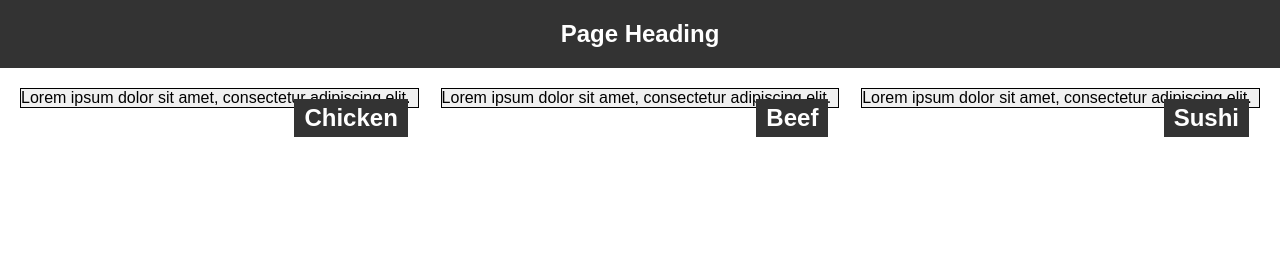
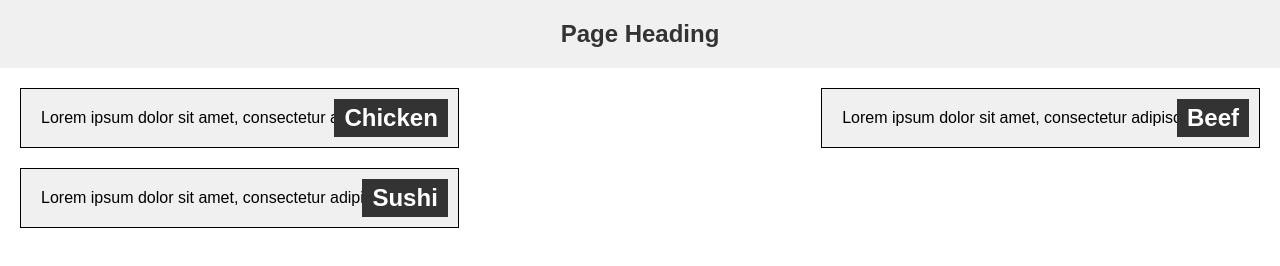
Before and after one commit to urihoops/Module2-solution, a plain HTML site: page index.html in a window 1280 px wide. Drawn offline with Linux system fonts and the light colour scheme.

Commit message:
Update styles.css

```diff
--- a/css/styles.css
+++ b/css/styles.css
@@ -11,8 +11,8 @@ body {
 
 header {
     text-align: center;
-    background-color: #333;
-    color: white;
+    background-color: #f0f0f0; /* Neutral color for the header */
+    color: #333; /* Text color for the header */
     padding: 20px 0;
 }
 
@@ -34,6 +34,7 @@ main {
     border: 1px solid #000;
     background-color: #f0f0f0;
     position: relative;
+    padding: 20px; /* Add padding to increase text box size */
 }
 
 /* Section Title */
```
